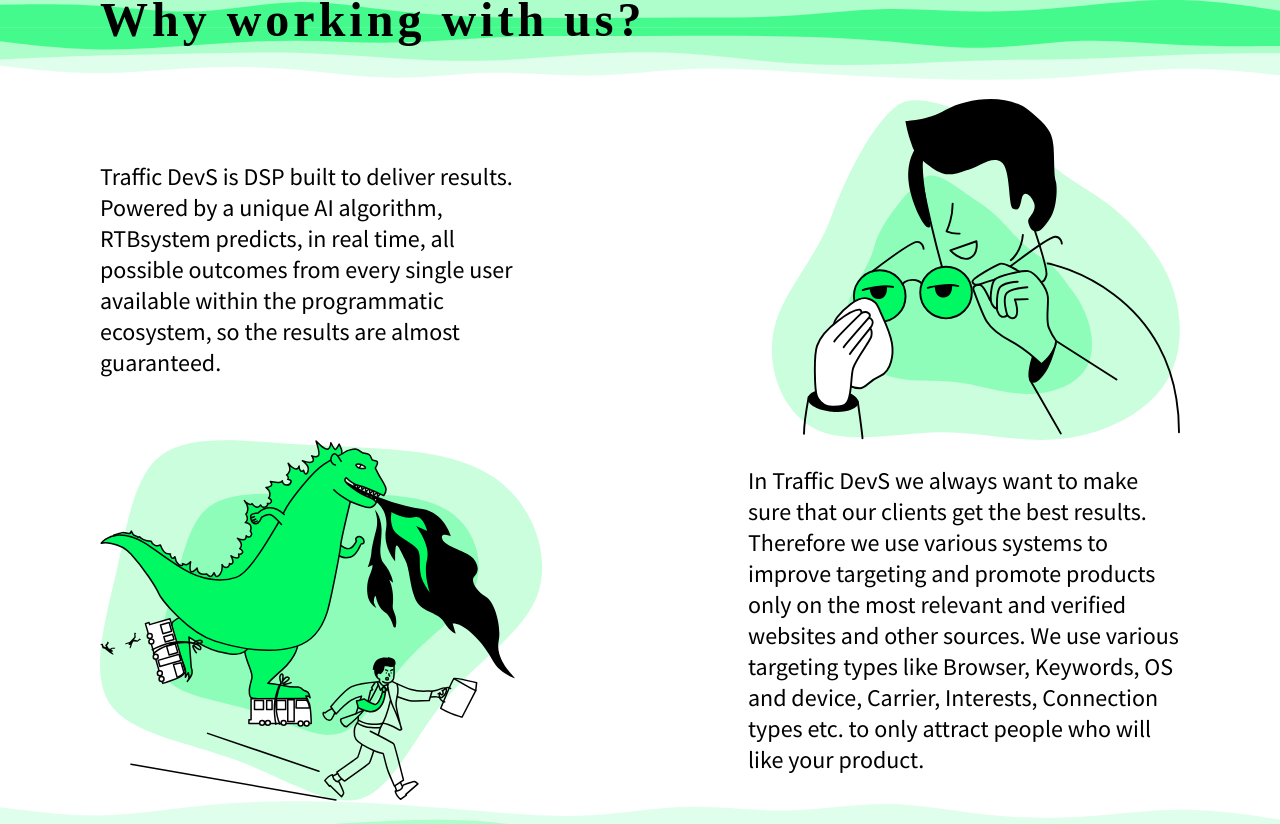
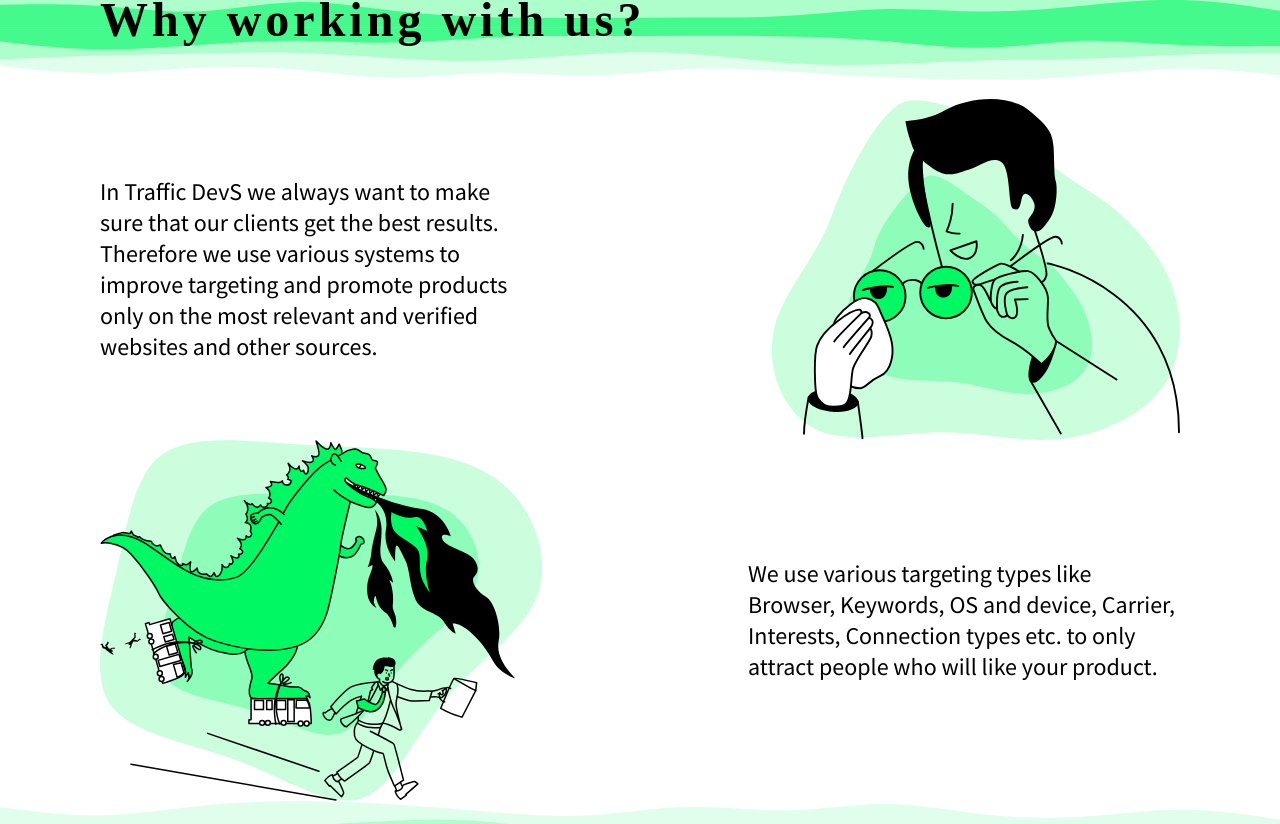
Before and after one commit to Timur-er/traffic_devs, a React (Create React App) app: page / in a window 1280 px wide. Shown: the part 2396-3220 px from the top of the page. Built offline with nearby package versions, Linux system fonts and the light colour scheme; a web font is replaced by a local one.

Commit message:
change text

```diff
--- a/src/Sections/WhyWorkingWithUsSection/WhyWorkingWithUsSection.js
+++ b/src/Sections/WhyWorkingWithUsSection/WhyWorkingWithUsSection.js
@@ -13,8 +13,7 @@
                     <div className={styles.inventory__content}>
                         <div className={styles.inventory__content_section}>
                             <p>
-                                Traffic DevS is DSP built to deliver results. Powered by a unique AI algorithm, RTBsystem predicts, in real time, all possible outcomes from every single user available within the programmatic ecosystem, so the results are almost guaranteed.
-                            </p>
+                                In Traffic DevS we always want to make sure that our clients get the best results. Therefore we use various systems to improve targeting and promote products only on the most relevant and verified websites and other sources.                            </p>
                         </div>
                         <div className={styles.inventory__svg_wrapper}>
                             <FirstInventorySVG  className={styles.inventory__svg}/>
@@ -23,9 +22,7 @@
                     <div className={styles.inventory__content}>
                         <div className={styles.inventory__svg_wrapper}><SecondInventorySVG  className={styles.inventory__svg}/></div>
                         <div className={styles.inventory__content_section}>
-                            <p>In Traffic DevS we always want to make sure that our clients get the best results. Therefore we use various systems to improve targeting and promote products only on the most relevant and verified websites and other sources.
-
-                                We use various targeting types like Browser, Keywords, OS and device, Carrier, Interests, Connection types etc. to only attract people who will like your product.</p>
+                            <p>We use various targeting types like Browser, Keywords, OS and device, Carrier, Interests, Connection types etc. to only attract people who will like your product.</p>
                         </div>
                     </div>
                 </div>
```
